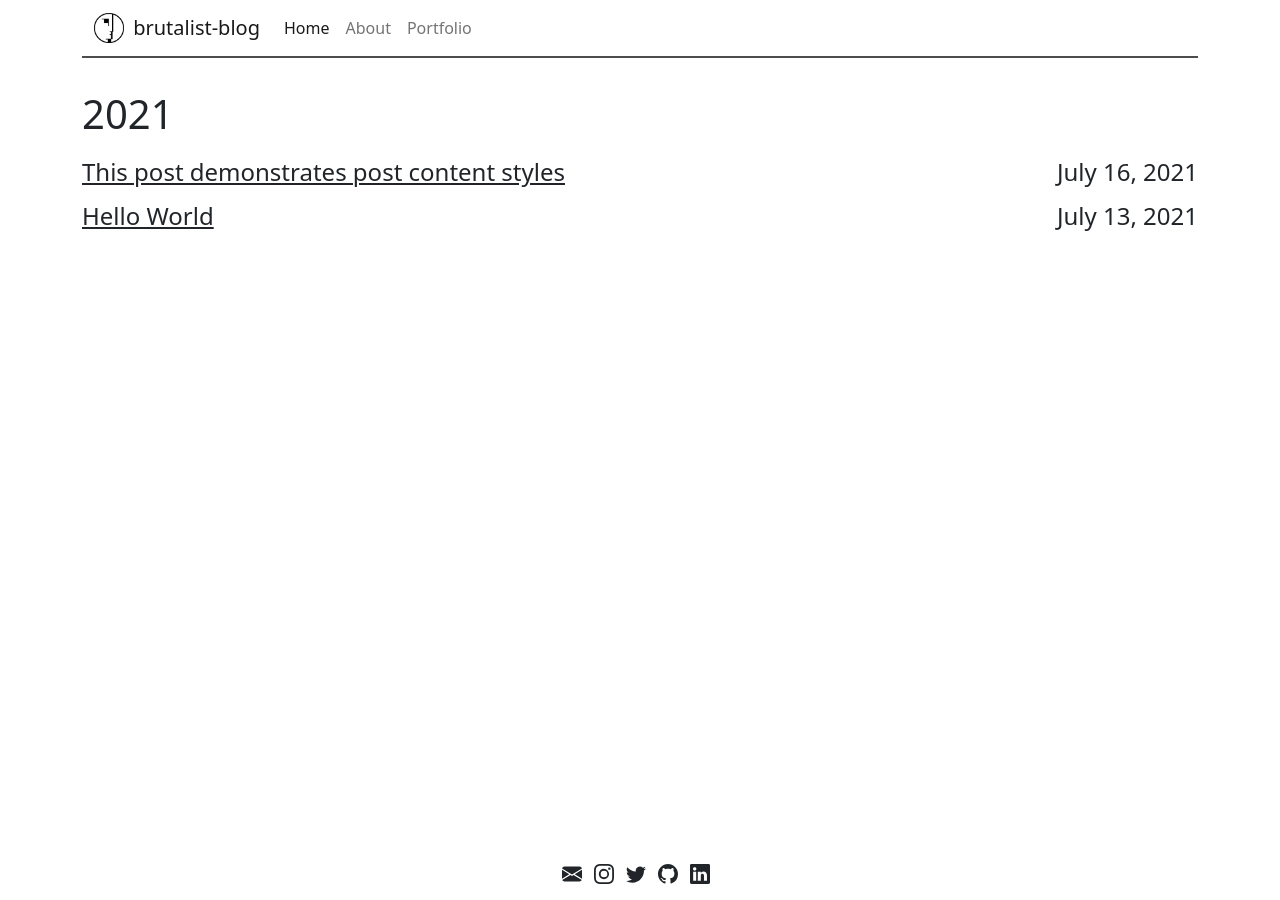
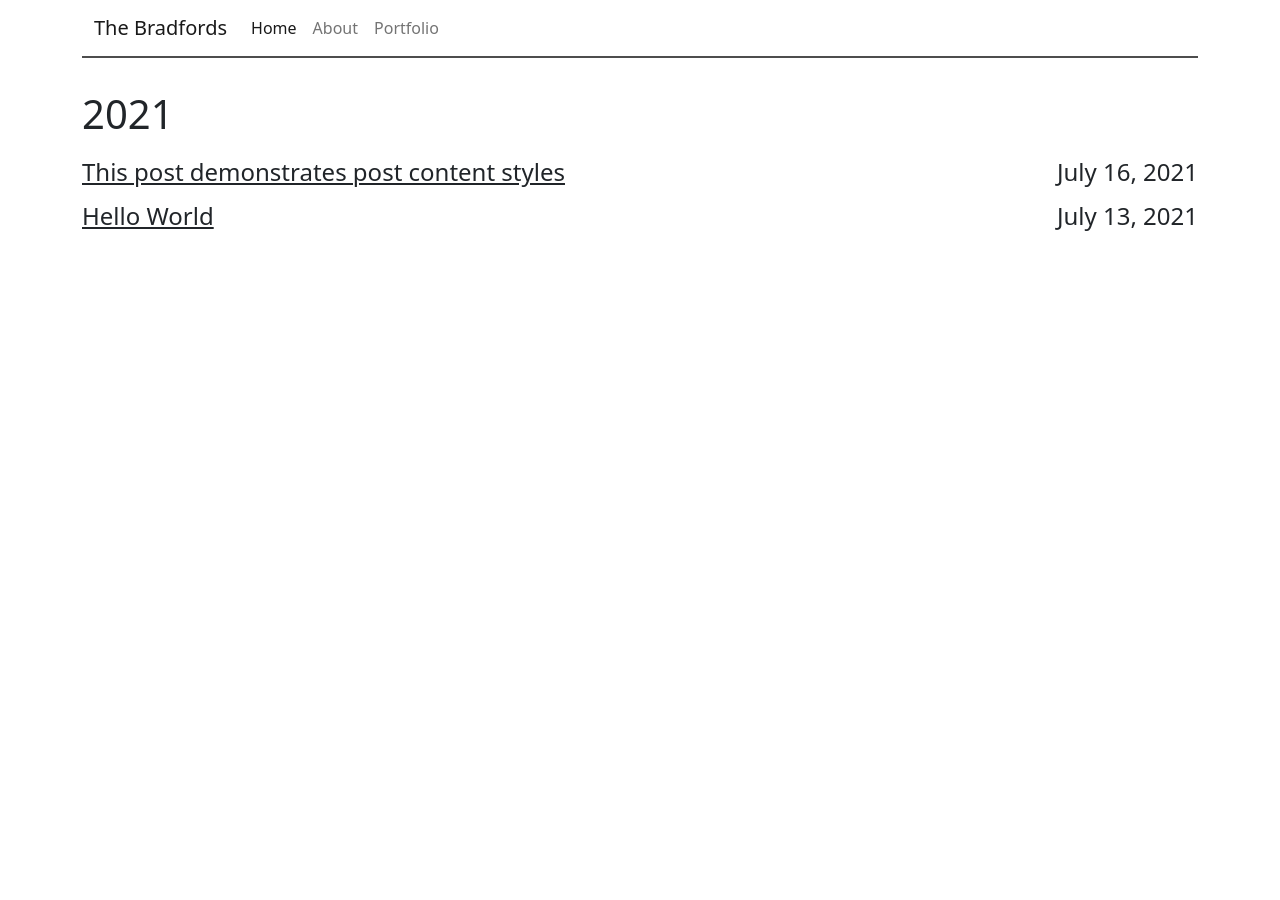
Before and after one commit to the-bradfords/the-bradfords.github.io, a Jekyll site: the page built from index.html, in a window 1280 px wide. Built offline with Jekyll 4.4.1, drawn with Linux system fonts in a browser that asks for light colours.

Commit message:
Update _config.yml

```diff
--- a/_config.yml
+++ b/_config.yml
@@ -3,19 +3,19 @@
 #
 
 # Name of your site (displayed in the navbar)
-name: brutalist-blog
+name: The Bradfords
 
 # Your site's title (e.g., Ben's Awesome Site, The GitHub Blog, etc.), used as part of the title tag like Home | Ben's Awesome Site.
-title: brutalist-blog
+title: The Bradfords
 
 # Link to avatar in the navbar (/assets/images/avatar.png). Leave empty if no logo desired. Two avatars for light and dark mode.
 # Avatar for light mode site
-lightavatar: /assets/images/light_bauhaus_logo.png
+lightavatar:
 # Avatar for dark mode site
-darkavatar: /assets/images/dark_bauhaus_logo.png
+darkavatar:
 
 # A short description (e.g., A blog dedicated to reviewing cat gifs), used as part of the title tag like Ben's Awesome Site | A blog dedicated to reviewing cat gifs instead of Ben's Awesome Site | Long description about a blog dedicated to reviewing cat gifs that would be used when page.title is not defined.
-tagline: Minimalistic Jekyll theme that automatically supports dark and light modes for blogs
+tagline: Geneology of Bradfords in the USA
 
 # A longer description used for the description meta tag. Also used as fallback for pages that don't provide their own description, and also as part of the page's title tag if neither page.title nor site.tagline has been defined.
 description: Minimalistic Jekyll theme that automatically supports dark and light modes for blogs
@@ -27,29 +27,18 @@ url:
 # (http://yourusername.github.io/repository-name)
 # and NOT your User repository (http://yourusername.github.io)
 # then add in the baseurl here, like this: "/repository-name"
-baseurl: ""
 
 # global author information
-author: andrew-park
+author: the-bradfords
 
 # URL to a site-wide logo (e.g., /assets/your-company-logo.png)
-logo: /assets/images/light_bauhaus_logo.png
+logo:
 
 # Enter your Google Analytics web tracking code (e.g. UA-2110908-2) to activate tracking
 google_analytics:
 
 permalink: /:year/:month/:day/:title/
 
-# Includes an icon in the footer for each username you enter
-footer-links:
-  email: mkie0125@gmail.com
-  facebook:
-  github: andrewhwanpark/brutalist-blog
-  instagram: andrewhwanpark
-  linkedin: andrewhwanpark
-  rss: # just type anything here for a working RSS icon
-  twitter: andrewhwanpark
-
 plugins:
   - jekyll-seo-tag
   - jekyll-sitemap
```
